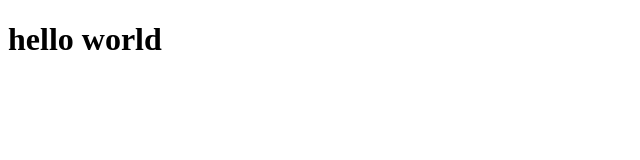
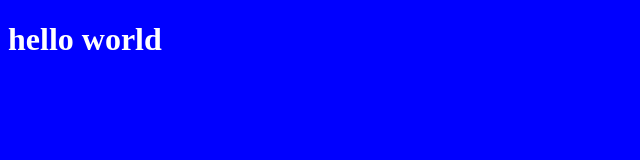
Before and after one commit to ngassaodon/test, a plain HTML site: page index.html in a window 1280 px wide. Shown: the whole page, without its empty margins (0-640 px from the left). Drawn offline with Linux system fonts and the light colour scheme.

Commit message:
second version

```diff
--- a/css/style.css
+++ b/css/style.css
@@ -1,3 +1,7 @@
+body {
+  background-color: blue;
+  color: white;
+}
 .img-block {
   overflow: hidden;
   width: 100%;
```
